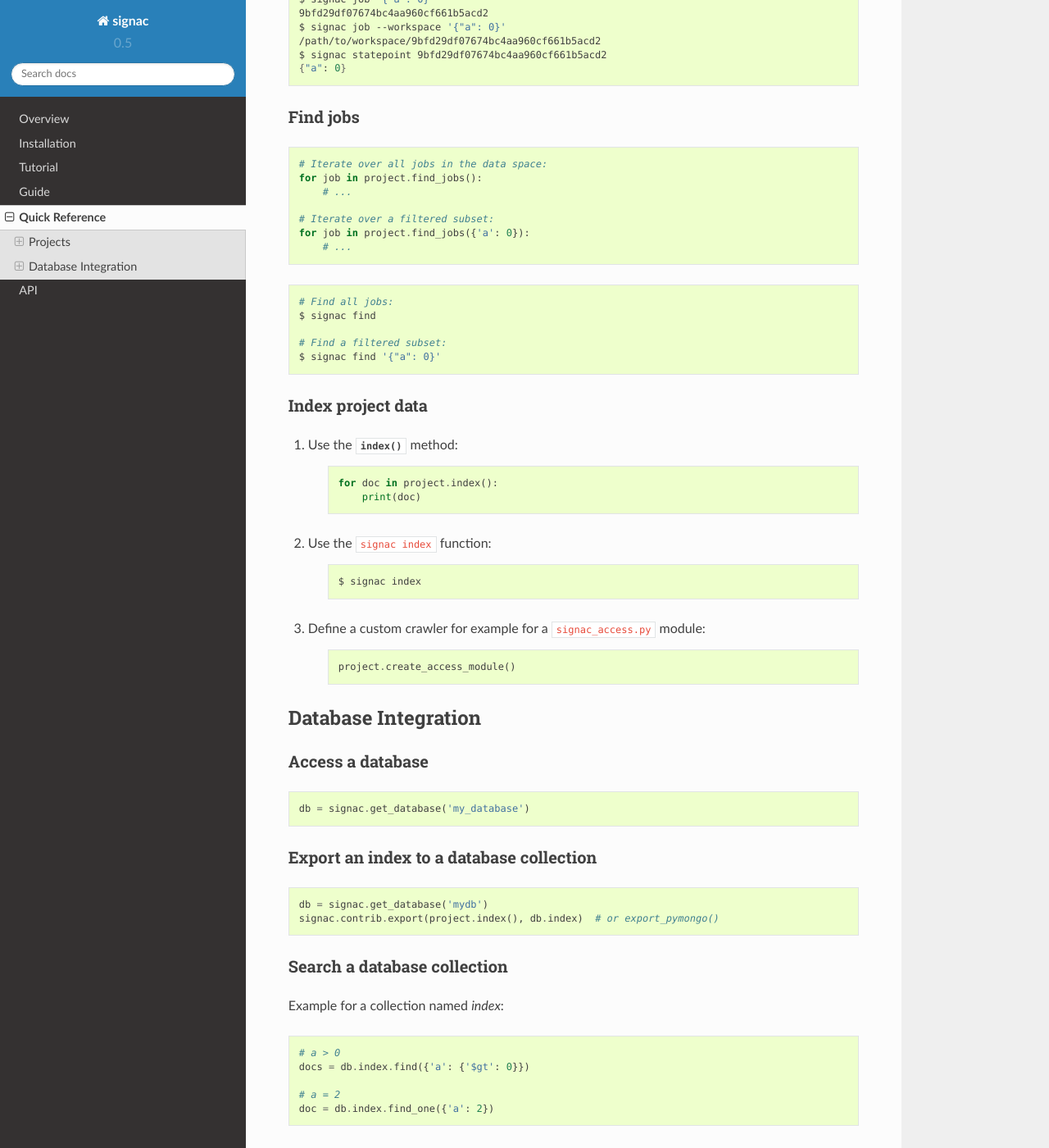
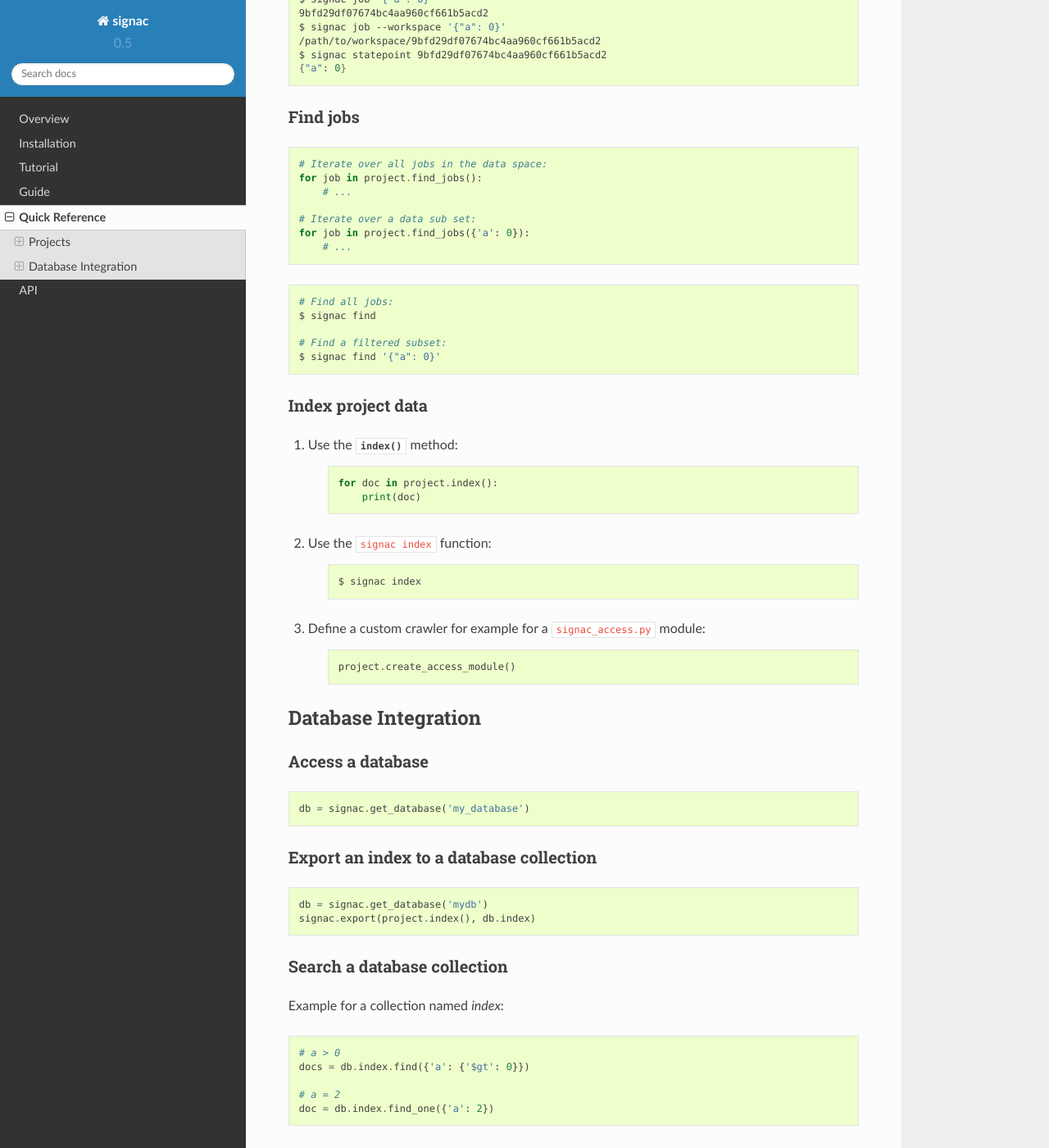
Before and after one commit to glotzerlab/signac, a Sphinx documentation site: the page built from doc/reference.rst, in a window 1280 px wide and 1400 px high, scrolled down 689 px. Shown: the whole window at 82% size. Built offline with Sphinx 7.4.7 and the Read the Docs theme 2.0.0, drawn with Linux system fonts in a browser that asks for light colours; some of the changed text lies outside the part shown.

Commit message:
Update quick reference documentation.

```diff
--- a/doc/reference.rst
+++ b/doc/reference.rst
@@ -52,7 +52,7 @@ Find jobs
     for job in project.find_jobs():
         # ...
 
-    # Iterate over a filtered subset:
+    # Iterate over a data sub set:
     for job in project.find_jobs({'a': 0}):
         # ...
 
@@ -102,7 +102,7 @@ Export an index to a database collection
 .. code-block:: python
 
     db = signac.get_database('mydb')
-    signac.contrib.export(project.index(), db.index)  # or export_pymongo()
+    signac.export(project.index(), db.index)
 
 Search a database collection
 ----------------------------
```
Also changed, not shown: other parts of doc/reference.rst (+3 -3 lines).
